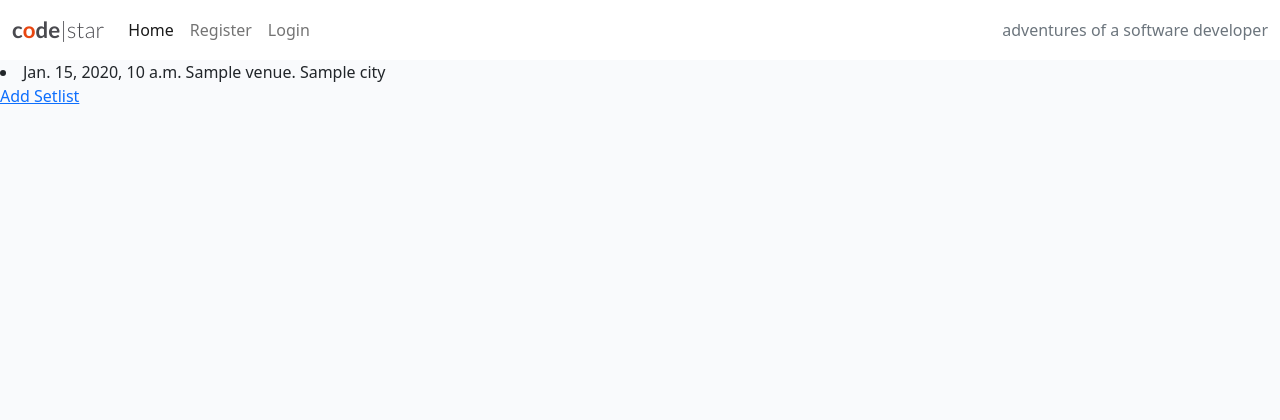
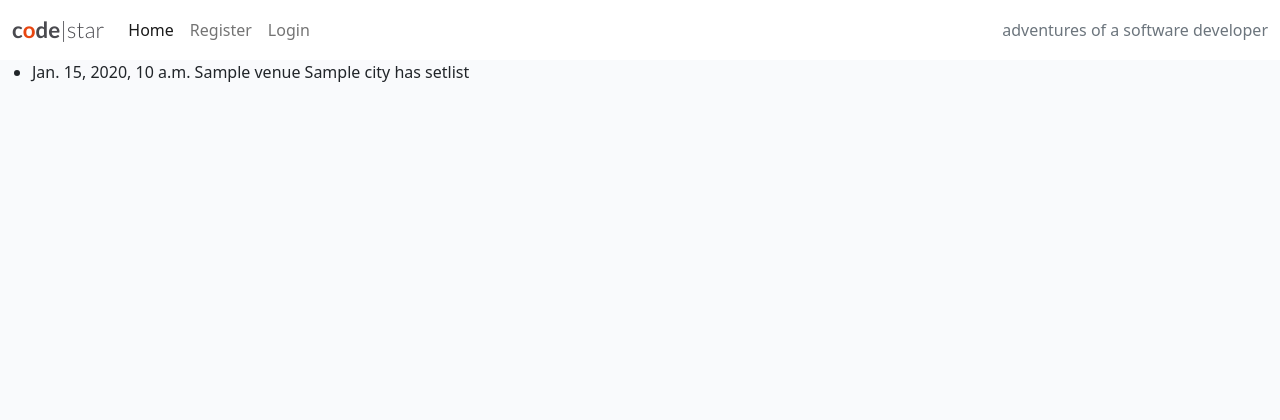
Before and after one commit to mjjstockman/setlist-sharer-new, a Django app: template home/templates/index.html in a window 1280 px wide. Shown: the top 420 px of the page. Run offline with Django 3.2, Linux system fonts and the light colour scheme; the template is opened without the code that fills it: most values are stand-ins (such as "Sample title", 1, 10 or a date in 2020).

Commit message:
Add related name to gig in setlist model

```diff
--- a/home/templates/index.html
+++ b/home/templates/index.html
@@ -3,13 +3,14 @@
 {% block content %}
 
 {% for gig in gigs %}
-    {% if gig.setlist.status %}
+    {% if gig.setlist %}
         <ul>
-            <a href="/setlist/setlist-detail/{{ gig.setlist.id }}"><li>{{ gig.date }} {{ gig.venue }} {{ gig.venue.city }}</li></a>
+            <!-- <a href="/setlist/setlist-detail/{{ gig.setlist.id }}"><li>{{ gig.date }} {{ gig.venue }} {{ gig.venue.city }}</li></a> -->
+            <li>{{ gig.date }} {{ gig.venue }} {{ gig.venue.city }} has setlist</li>
         </ul>
     {% else %}
-        <li>{{ gig.date }} {{ gig.venue }}. {{ gig.venue.city }}</li>
-        <a href="/setlist/add/{{ gig.id }}">Add Setlist</a>
+        <li>{{ gig.date }} {{ gig.venue }}. {{ gig.venue.city }} NO SETLIST</li>
+        <!-- <a href="/setlist/add/{{ gig.id }}">Add Setlist</a> -->
     {% endif %}
     <!-- {{ gig.setlist.id }}  -->
 {% endfor %}
--- a/setlist/models.py
+++ b/setlist/models.py
@@ -42,7 +42,7 @@ class Release(models.Model):
 
 
 class Setlist(models.Model):
-    gig = models.OneToOneField('home.Gig', on_delete=models.CASCADE, null=True)
+    gig = models.OneToOneField('home.Gig', related_name='setlist_gig' on_delete=models.CASCADE, null=True)
     author = models.ForeignKey(User, on_delete=models.SET_NULL, null=True)
     song = models.ManyToManyField(Song)
     status = models.IntegerField(choices=STATUS, default=0)
```
Also changed, not shown: home/views.py (+7 -0 lines), db.sqlite3.
